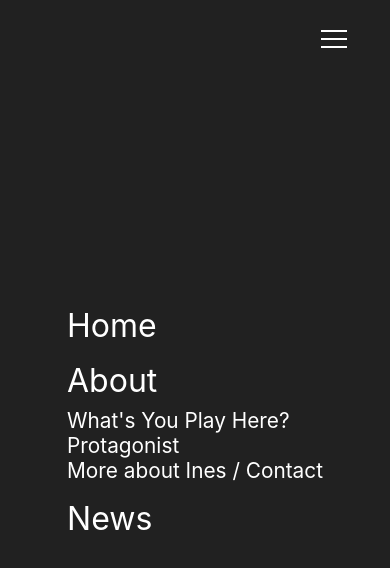
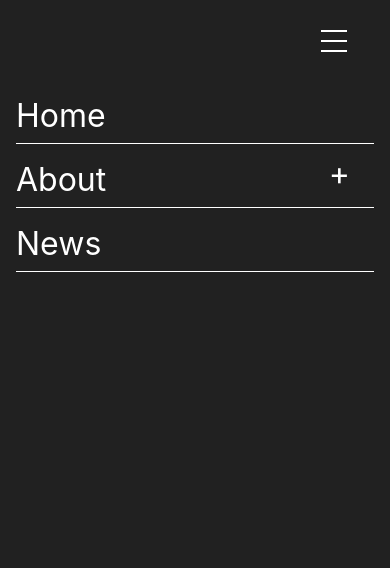
Before and after one commit to brentahrens1/youplayhere, a React (Create React App) app: page / in a window 390 px wide. Both pictures are taken after a click on the element 343 px from the left and 40 px from the top of the page. Shown: the top 568 px of the page. Built offline with nearby package versions, Linux system fonts and the light colour scheme.

Commit message:
adds overlay functionality

```diff
--- a/src/components/NavBar/NavBar.js
+++ b/src/components/NavBar/NavBar.js
@@ -3,6 +3,10 @@ import '../../sass/_navbar.scss'
 
 const NavBar = () => {
     const [ isOpen, setIsOpen ] = useState(false)
+    const [ isMobileDropdown, setMobileDropdown ] = useState(false)
+
+    window.onresize = () => (window.innerWidth > 650 && isOpen) && setIsOpen(false)
+
     return (
         <div className="nav">
             <div className="nav__logo">
@@ -27,14 +31,14 @@ const NavBar = () => {
             <div className={`overlay ${isOpen ? 'show' : ''}`}>
                 <ul className="overlay__list">
                     <li className="overlay__item">Home</li>
-                    <li className="overlay__item overlay__trigger">About
-                        <ul className="overlay__dropdown">
+                    <li className={`overlay__item ${isMobileDropdown ? 'overlay__trigger-active' : 'overlay__trigger' }`} onClick={() => setMobileDropdown(!isMobileDropdown)}>About
+                        <ul className={`overlay__dropdown ${isMobileDropdown ? 'overlay__dropdown-show' : ''}`}>
                             <li className="overlay__dropdown-item">What's You Play Here?</li>
                             <li className="overlay__dropdown-item">Protagonist</li>
                             <li className="overlay__dropdown-item">More about Ines / Contact</li>
                         </ul>
                     </li>
-                    <li className="overlay-item">News</li>
+                    <li className="overlay__item">News</li>
                 </ul>
             </div>
         </div>
--- a/src/sass/_mixins.scss
+++ b/src/sass/_mixins.scss
@@ -11,3 +11,22 @@
     flex-direction: column;
     align-items: center;
 }
+
+// position center of the page
+
+@mixin center {
+    position: absolute;
+    top: 50%;
+    left: 50%;
+    transform: translate(-50%, -50%);
+}
+
+// dropdown toggle
+
+@mixin toggle($content) {
+    content: $content;
+    position: absolute;
+    top: -.4rem;
+    right: 1.5rem;
+    display: block;
+}
--- a/src/sass/_navbar.scss
+++ b/src/sass/_navbar.scss
@@ -75,36 +75,39 @@
                 top: 0;
             }
 
-            &:nth-child(2) {
-                top: 8px;
+            &:nth-child(1) {
+                top: 10px;
             }
 
-            &:nth-child(3) {
-                top: 16px;
+            &:nth-child(2) {
+                top: 20px;
             }
+
             .open > & {
                 transition: all 1s ease-in-out;
             }
+
             .open > &:first-child {
-                top: .7rem;
-                transform: rotate(45deg);
+                top: 0;
+                transform: rotate(135deg);
                 transition: all .50s ease-in-out;
             }
+
             .open > &:nth-child(2) {
                 opacity: 0;
                 left: -60px;
                 transition: all .50s ease-in-out;
             }
+
             .open > &:nth-child(3) {
-                top: .7rem;
-                transform: rotate(-45deg);
+                transform: rotate(-135deg);
                 transition: all .50s ease-in-out;
             }
         }
     }
 
     .overlay {
-        position: fixed;
+        position: absolute;
         top: 0;
         right: -100%;
         opacity: 0;
@@ -112,23 +115,49 @@
         height: 100vh;
         background: #212121;
         @include flex-column;
-        justify-content: center;
         transition: all 300ms ease-in-out;
 
         &__list {
+            margin-top: 6rem;
+            width: 100%;
             color: $primary-color;
-            padding: 0;
+            padding: 0 1rem;
             font-size: $overlay-size;
+
+            .overlay__item {
+                position: relative;
+                cursor: pointer;
+                padding-bottom: .5rem;
+                border-bottom: .5px solid $primary-color;
+            }
+
+            .overlay__trigger::after {
+                @include toggle('+')
+            }
+
+            .overlay__trigger-active::after {
+                @include toggle('-')
+            }
 
             .overlay__item:not(:nth-child(3)) {
                 margin-bottom: 1rem;
             }
         }
 
+        .overlay__dropdown-item {
+            font-size: $overlay-dropdown-size;
+            margin-bottom: .5rem;
+        }
+
         &__dropdown {
-            margin-top: .5rem;
-            padding: 0;
-            font-size: $overlay-dropdown-size;
+            opacity: 0;
+            height: 0;
+        }
+
+        &__dropdown-show {
+            opacity: 1;
+            height: initial;
+            margin-top: 1rem;
         }
     }
 
--- a/src/sass/_variables.scss
+++ b/src/sass/_variables.scss
@@ -13,4 +13,4 @@ $overlay-dropdown-size: 1.3rem;
 
 $desktop: 1200px;
 $tablet: 900px;
-$mobile: 750px;
+$mobile: 650px;
```
